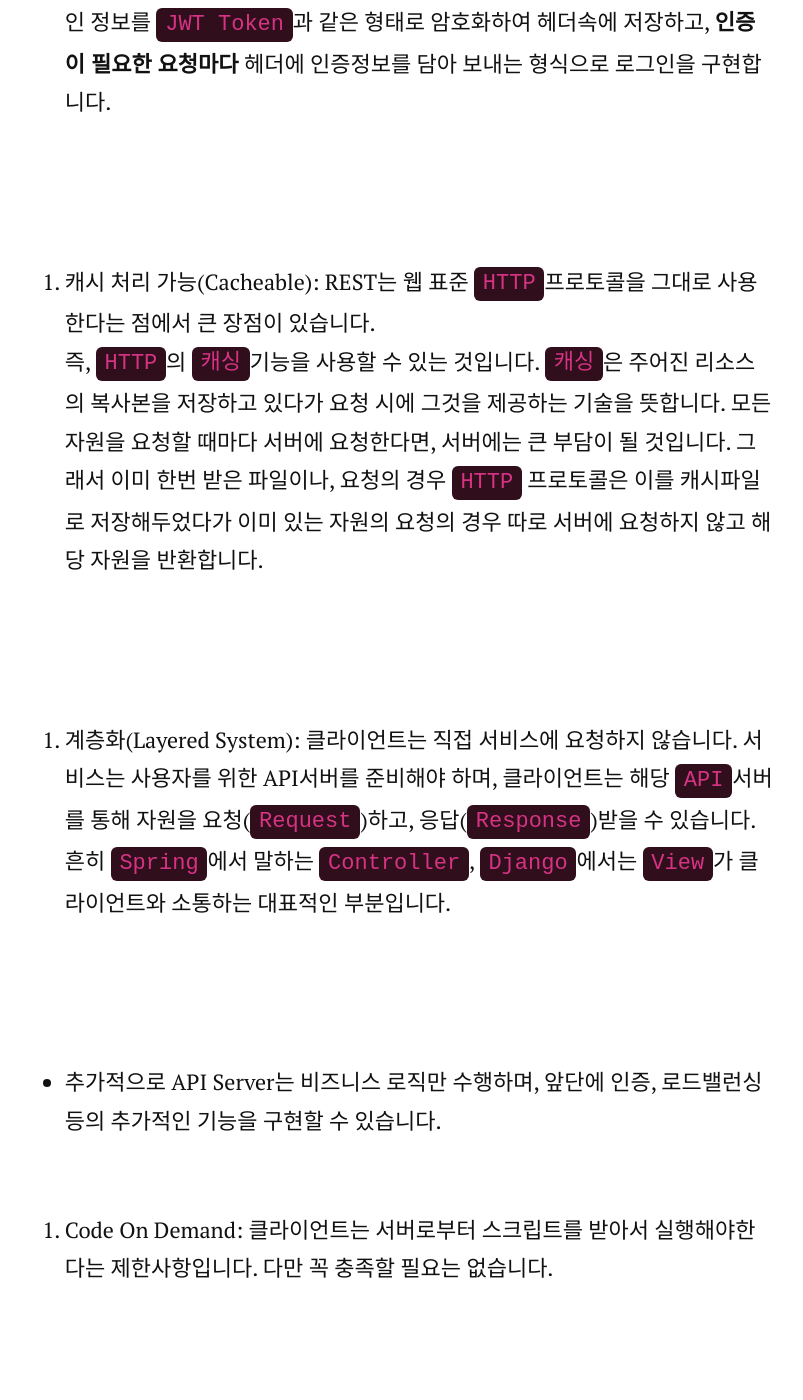
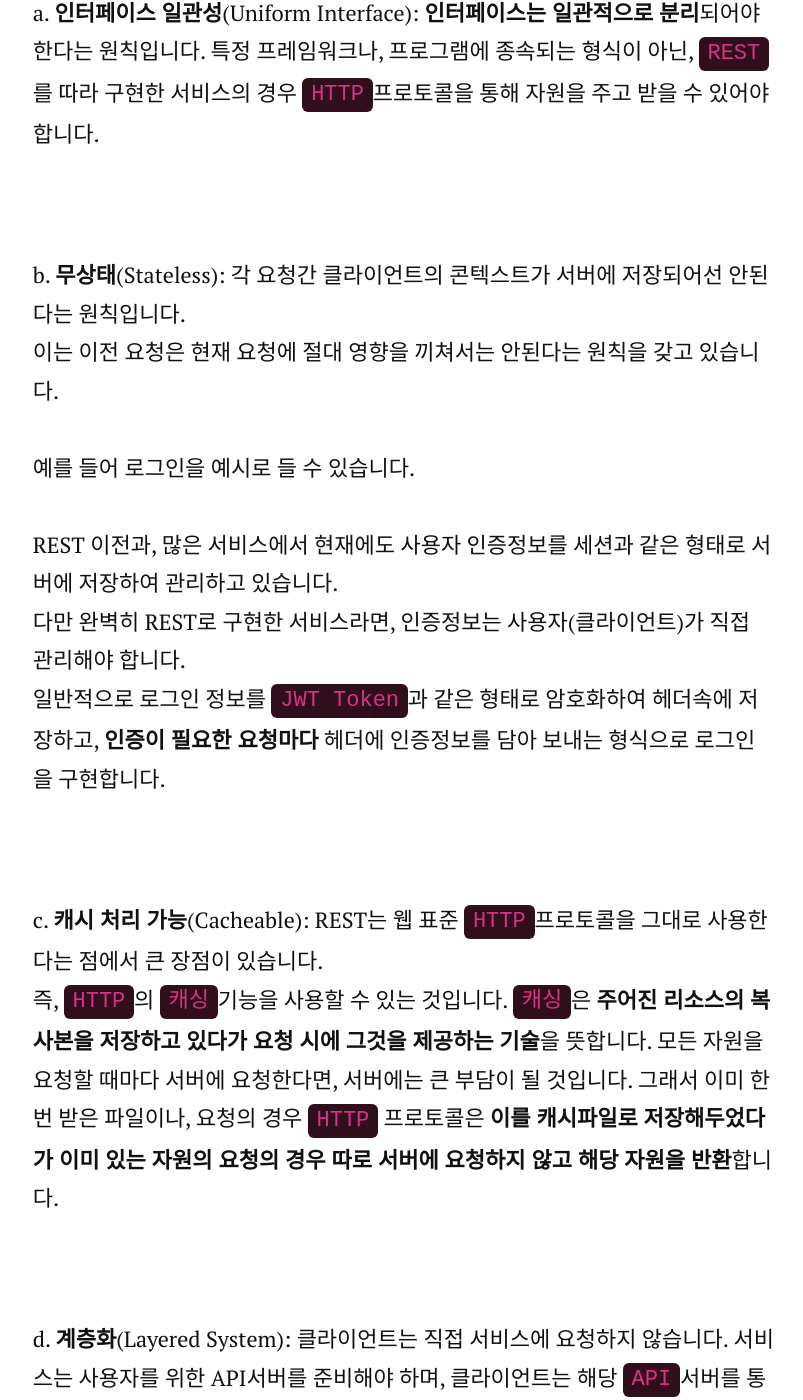
Before and after one commit to YangTaeyoung/YangTaeyoung.github.io, a Jekyll site: the page built from _posts/2022-02-28-REST에-대해-알아보자.markdown, in a window 1280 px wide and 1400 px high, scrolled down 5294 px. Shown: the whole window, without its empty margins (236-1039 px from the left). Built offline with Jekyll 4.4.1, drawn with Linux system fonts in a browser that asks for light colours; nearby versions of some CDN libraries; some web fonts are replaced; comment, search, counter and statistics services are not loaded; some of the changed text lies outside the part shown.

Commit message:
[style] 스타일 조정

```diff
--- a/_posts/2022-02-28-REST에-대해-알아보자.markdown
+++ b/_posts/2022-02-28-REST에-대해-알아보자.markdown
@@ -7,7 +7,7 @@ tags: [web]
 
 안녕하세요! 이번 포스팅은 웹에서 널리 쓰이고 있는 REST에 대해서 알아보려 합니다.
 `REST`는 로이 필딩(Roy Fielding)이라는 사람에 의해 2000년에 박사 논문에서 소개되었다고 합니다.
-<br>
+<br><br>
 `REST`는 Representation State Transfer의 약자로 `하이퍼미디어` 시스템을 위한 소프트웨어 아키텍쳐의 한 형식입니다.
 
 <hr>
@@ -17,18 +17,24 @@ tags: [web]
 모르는 단어가 나왔죠? `하이퍼 미디어`는 뭘까요?
 <br>
 하이퍼 미디어란 **텍스트, 도형, 애니메이션 및 비디오 화상 등 복수의 정보를 노드와 링크로 유기적으로 연결한 네트워크 그물망 구조**를 뜻합니다.
-<br>
-링크 기능을 이용하여 정보를 유기적으로 연결하고 차례로 끌어내는 식으로 관련 정보를 대화식으로 끌어낼 수 있는 것이 특징입니다! **정보가 링크를 통해 연결되어 있다는 것**이 핵심이에요!
+<br><br>
+링크 기능을 이용하여 **정보를 유기적으로 연결하고 차례로 끌어내는 식으로 관련 정보를 대화식으로 끌어낼 수 있는 것**이 특징입니다! **정보가 링크를 통해 연결되어 있다는 것**이 핵심이에요!
 
 <hr>
 
 ## 그래서 REST가 뭔데?
 
-`REST`는 자원(`Resource`)을 자원의 이름(자원의 표현: `Representation`)으로 구분하여 자원의 상태(`State`)를 주고 받는 모든 것을 뜻합니다. 이렇게 말하니 굉장히 어렵죠?
-조금 더 쉽게 표현해보도록 하겠습니다.
+`REST`는 자원(`Resource`)을 자원의 이름(자원의 표현: `Representation`)으로 구분하여 자원의 상태(`State`)를 주고 받는 모든 것을 뜻합니다.
+<br><br>
+이렇게 말하니 굉장히 어렵죠? 조금 더 쉽게 표현해보도록 하겠습니다.
+<br><br>
+![image](https://user-images.githubusercontent.com/59782504/155932531-4587a4ea-b9de-4625-a9ad-90adb1bd9e69.png)
+
 자원은 우리가 흔히 인터넷 서핑을 하면서 보는 것들입니다. **텍스트, 동영상, 이미지 등 서비스가 제공하는 모든 것을 자원**이라고 표현할 수 있습니다.
-
-**자원의 표현**은 뭘까요? **자원에 이름을 붙인 것**이라고 볼 수 있습니다. 인터넷에서 어떤 자료를 보기 위해서는 이름을 붙여주어야 합니다. 만약 다음과 같은 정보를 표현하고 싶을 떄를 생각해보죠.
+<br><br>
+**자원의 표현**은 뭘까요? **자원에 이름을 붙인 것**이라고 볼 수 있습니다. 인터넷에서 어떤 자료를 보기 위해서는 이름을 붙여주어야 합니다.
+<br><br>
+만약 다음과 같은 정보를 표현하고 싶을 떄를 생각해보죠.
 
 ![image](https://user-images.githubusercontent.com/59782504/155925520-e33b36c9-8d2b-49a2-b0bc-5346d0ab6db6.png)
 
@@ -36,41 +42,41 @@ tags: [web]
 
 <img width="541" alt="image" src="https://user-images.githubusercontent.com/59782504/155926067-7a1994ac-ad25-420e-91a4-7ff537605da1.png">
 
-<br>
-
 다음 그림처럼 사자 이미지를 인터넷 브라우저는 자원의 이름을 통해서 호출 합니다. 사진이에서 보시다시피 정확히는 자원을 담고 있는 링크를 통해 해당 자원을 요청하게 되는 것이죠.
 
-이처럼 자원의 이름을 명시하고, 해당 이름을 통해 자원을 주고 받는 것을 자원의 표현 이라고 하는 것이죠 :)
+`이처럼 자원의 이름을 명시`하고, 해당 이름을 통해 `자원을 주고 받는 것`을 `자원의 표현` 이라고 하는 것이죠 :)
 
-근데 인터넷에서 이루어지는 작업은 사자 이미지를 얻어오는(GET) 작업만 있는 건 아니겠죠?
+근데 인터넷에서 이루어지는 작업은 사자 이미지를 얻어오는(`GET`) 작업만 있는 건 아니겠죠?
 
 <hr>
 
 ## REST Method
 
-REST는 HTTP 프로토콜을 통해 여러 요청을 처리할 수 있게끔 크게 4가지의 Method를 제공합니다.
+REST는 HTTP 프로토콜을 통해 여러 요청을 처리할 수 있게 크게 4가지의 `Method`를 제공합니다.
 
-1. **GET**: **정보를 얻어오는 데에 중점**을 둔 프로토콜입니다. 여러분이 네이버에 로그인하면 프로필에 자신의 정보가 뜨게 되죠? 네이버는 로그인 하고 메인 페이지를 로딩하는 과정에서 사용자의 프로필 정보를 요청(Request)하게 되고 서비스는 해당 정보를 반환하게 됩니다.
-2. **POST**: **정보를 생성하는데 중점**을 둔 프로토콜입니다. 만약 여러분이 회원가입을 하게 되면 웹 브라우저에 기록된 사용자 정보가 DB에 반영되기 위해 POST Method를 통해 서비스에 전달됩니다.
-3. **PUT**: **정보를 수정하는데 중점**을 둔 프로토콜입니다. 네이버에서 프로필을 수정하게 된다면 해당 프로토콜을 통해 수정된 정보를 서비스에 전달합니다.
-4. **DELETE**: **정보를 삭제하는데 중점**을 둔 프로토콜입니다. 회원 탈퇴, 게시글 삭제 등 DB에 있는 레코드를 삭제하기 위해 서비스에 요청할 때 사용합니다
+1. `GET`: **정보를 얻어오는 데에 중점**을 둔 프로토콜입니다. 여러분이 네이버에 로그인하면 프로필에 자신의 정보가 뜨게 되죠? 네이버는 로그인 하고 메인 페이지를 로딩하는 과정에서 사용자의 프로필 정보를 요청(Request)하게 되고 서비스는 해당 정보를 반환하게 됩니다. <br>
+2. `POST`: **정보를 생성하는데 중점**을 둔 프로토콜입니다. 만약 여러분이 회원가입을 하게 되면 웹 브라우저에 기록된 사용자 정보가 DB에 반영되기 위해 POST Method를 통해 서비스에 전달됩니다. <br>
+3. `PUT`: **정보를 수정하는데 중점**을 둔 프로토콜입니다. 네이버에서 프로필을 수정하게 된다면 해당 프로토콜을 통해 수정된 정보를 서비스에 전달합니다. <br>
+4. `DELETE`: **정보를 삭제하는데 중점**을 둔 프로토콜입니다. 회원 탈퇴, 게시글 삭제 등 DB에 있는 레코드를 삭제하기 위해 서비스에 요청할 때 사용합니다 <br>
 
 <hr>
 
 ## 그럼 실제 데이터는 어떻게 주고 받아? (자원의 상태: State)
 
-REST 개념에서 핵심은 자원을 주고 받는 방식에 있습니다.
+`REST` 개념에서 핵심은 자원을 주고 받는 방식에 있습니다.
 <br>
 실제 데이터는 `XML`이나, `JSON`포멧을 통해 파일을 주고 받게 되는데요. 예를 들어 아까전의 사자 사진은 이렇게 `JSON`으로 표현할 수 있습니다.
 
 {%- highlight json -%}
 {
   pic_name: "lion",
-  link: "https://cdn.example.com/사자의 링크"
+  link: "https://cdn.example.com/img/lion.png"
 }
 {%- endhighlight -%}
 
-위는 `JSON` 포멧을 예시로 여러분께 보여드렸습니다. 이처럼 자원의 상태를 담은 값을 사용자에게 반환하고, 클라이언트는 해당 응답을 통해 적절한 태그(예: `img` tag) 속에 사자 이미지 링크를 부여하고 사용자에게 비로소 사자의 정보를 보여줄 수 있습니다.
+위는 `JSON` 포멧을 예시로 여러분께 보여드렸습니다.
+<br><br>
+이처럼 자원의 상태를 담은 값을 사용자에게 반환하고, 클라이언트는 해당 응답을 통해 적절한 태그(예: `img` tag) 속에 사자 이미지 링크를 부여하고 사용자에게 비로소 사자의 정보를 보여줄 수 있습니다.
 
 <hr>
 
@@ -78,38 +84,44 @@ REST 개념에서 핵심은 자원을 주고 받는 방식에 있습니다.
 
 개발자는 다음 조건을 준수하며, `REST`의 프로토콜을 구현할 수 있습니다.
 
-1. 인터페이스 일관성(Uniform Interface): **인터페이스는 일관적으로 분리**되어야 한다는 원칙입니다. 특정 프레임워크나, 프로그램에 종속되는 형식이 아닌, `REST`를 따라 구현한 서비스의 경우 `HTTP`프로토콜을 통해 자원을 주고 받을 수 있어야 합니다.
+a. **인터페이스 일관성**(Uniform Interface): **인터페이스는 일관적으로 분리**되어야 한다는 원칙입니다. 특정 프레임워크나, 프로그램에 종속되는 형식이 아닌, `REST`를 따라 구현한 서비스의 경우 `HTTP`프로토콜을 통해 자원을 주고 받을 수 있어야 합니다.
+
+<br>
+
+b. **무상태**(Stateless): 각 요청간 클라이언트의 콘텍스트가 서버에 저장되어선 안된다는 원칙입니다.
+<br>
+이는 이전 요청은 현재 요청에 절대 영향을 끼쳐서는 안된다는 원칙을 갖고 있습니다.
+<br><br>
+예를 들어 로그인을 예시로 들 수 있습니다.
+<br><br>
+REST 이전과, 많은 서비스에서 현재에도 사용자 인증정보를 세션과 같은 형태로 서버에 저장하여 관리하고 있습니다.
+<br>
+다만 완벽히 REST로 구현한 서비스라면, 인증정보는 사용자(클라이언트)가 직접 관리해야 합니다.
+<br>
+일반적으로 로그인 정보를 `JWT Token`과 같은 형태로 암호화하여 헤더속에 저장하고, **인증이 필요한 요청마다** 헤더에 인증정보를 담아 보내는 형식으로 로그인을 구현합니다.
+
+<br>
+
+c. **캐시 처리 가능**(Cacheable): REST는 웹 표준 `HTTP`프로토콜을 그대로 사용한다는 점에서 큰 장점이 있습니다.
+<br>
+즉, `HTTP`의 `캐싱`기능을 사용할 수 있는 것입니다. `캐싱`은 **주어진 리소스의 복사본을 저장하고 있다가 요청 시에 그것을 제공하는 기술**을 뜻합니다. 모든 자원을 요청할 때마다 서버에 요청한다면, 서버에는 큰 부담이 될 것입니다. 그래서 이미 한번 받은 파일이나, 요청의 경우 `HTTP` 프로토콜은 **이를 캐시파일로 저장해두었다가 이미 있는 자원의 요청의 경우 따로 서버에 요청하지 않고 해당 자원을 반환**합니다.
+
+<br>
+
+d. **계층화**(Layered System): 클라이언트는 직접 서비스에 요청하지 않습니다. 서비스는 사용자를 위한 API서버를 준비해야 하며, 클라이언트는 해당 `API`서버를 통해 자원을 요청(`Request`)하고, 응답(`Response`)받을 수 있습니다.
+<br><br>
+흔히 `Spring`에서 말하는 `Controller`, `Django`에서는 `View`가 클라이언트와 소통하는 대표적인 부분입니다.
 
 <br><br>
++ 추가적으로 `API Serve`r는 비즈니스 로직만 수행하며, 앞단에 인증, 로드밸런싱 등의 추가적인 기능을 구현할 수 있습니다.
+<br>
 
-2. 무상태(Stateless): 각 요청간 클라이언트의 콘텍스트가 서버에 저장되어선 안된다는 원칙입니다.
+e. **Code On Demand**: 클라이언트는 서버로부터 스크립트를 받아서 실행해야한다는 제한사항입니다. 다만 꼭 충족할 필요는 없습니다.
+
 <br>
-이는 이전 요청은 현재 요청에 절대 영향을 끼쳐서는 안된다는 원칙을 갖고 있습니다.
-<br>
-예를 들어 로그인을 예시로 들 수 있습니다.
-<br>
-REST 이전과, 많은 서비스에서 현재에도 사용자 인증정보를 세션과 같은 형태로 서버에 저장하여 관리하고 있습니다. 다만 완벽히 REST로 구현한 서비스라면, 인증정보는 사용자(클라이언트)가 직접 관리해야 합니다. 일반적으로 로그인 정보를 `JWT Token`과 같은 형태로 암호화하여 헤더속에 저장하고, **인증이 필요한 요청마다** 헤더에 인증정보를 담아 보내는 형식으로 로그인을 구현합니다.
 
-<br><br>
-
-3. 캐시 처리 가능(Cacheable): REST는 웹 표준 `HTTP`프로토콜을 그대로 사용한다는 점에서 큰 장점이 있습니다.
-<br>
-즉, `HTTP`의 `캐싱`기능을 사용할 수 있는 것입니다. `캐싱`은 주어진 리소스의 복사본을 저장하고 있다가 요청 시에 그것을 제공하는 기술을 뜻합니다. 모든 자원을 요청할 때마다 서버에 요청한다면, 서버에는 큰 부담이 될 것입니다. 그래서 이미 한번 받은 파일이나, 요청의 경우 `HTTP` 프로토콜은 이를 캐시파일로 저장해두었다가 이미 있는 자원의 요청의 경우 따로 서버에 요청하지 않고 해당 자원을 반환합니다.
-
-<br><br>
-
-4. 계층화(Layered System): 클라이언트는 직접 서비스에 요청하지 않습니다. 서비스는 사용자를 위한 API서버를 준비해야 하며, 클라이언트는 해당 `API`서버를 통해 자원을 요청(`Request`)하고, 응답(`Response`)받을 수 있습니다. 흔히 `Spring`에서 말하는 `Controller`, `Django`에서는 `View`가 클라이언트와 소통하는 대표적인 부분입니다.
-
-<br><br>
-+ 추가적으로 API Server는 비즈니스 로직만 수행하며, 앞단에 인증, 로드밸런싱 등의 추가적인 기능을 구현할 수 있습니다.
-<br><br>
-
-5. Code On Demand: 클라이언트는 서버로부터 스크립트를 받아서 실행해야한다는 제한사항입니다. 다만 꼭 충족할 필요는 없습니다.
-
-<br><br>
-
-6. 클라이언트 - 서버 구조(Server-Client): 자원을 보유한 쪽이 `Server`, 요청하는 쪽이 `Client`가 됩니다.
-`서버`: API제공, 비즈니스 로직 처리 및 저장을 담당합니다
+f. **클라이언트 - 서버** 구조(Server-Client): 자원을 보유한 쪽이 `Server`, 요청하는 쪽이 `Client`가 됩니다.
+`서버`: `API`제공, 비즈니스 로직 처리 및 저장을 담당합니다
 `클라이언트`: 서버에게 필요한 자원을 요청하며 추가적으로 사용자 인증이나 세션등을 관리하고 책임집니다
 
 <hr>
@@ -137,7 +149,9 @@ REST API란 앞서 명시한 `REST` 아키텍처를 기반으로 하여 클라
 <hr>
 
 ## 마치며
-> 이번에는 웹에서 널리 사용하는 아키텍처인 `REST`와 `REST API`, `RESTful`에 대해서 알아보았습니다. 부족한 설명이 있거나 틀린 설명이 있다면 언제든 말씀해주세요. 즉각 반영하겠습니다!
+> 이번에는 웹에서 널리 사용하는 아키텍처인 `REST`와 `REST API`, `RESTful`에 대해서 알아보았습니다.
+> <br>
+> 부족한 설명이 있거나 틀린 설명이 있다면 언제든 말씀해주세요. 즉각 반영하겠습니다!
 
 <hr>
 
```
